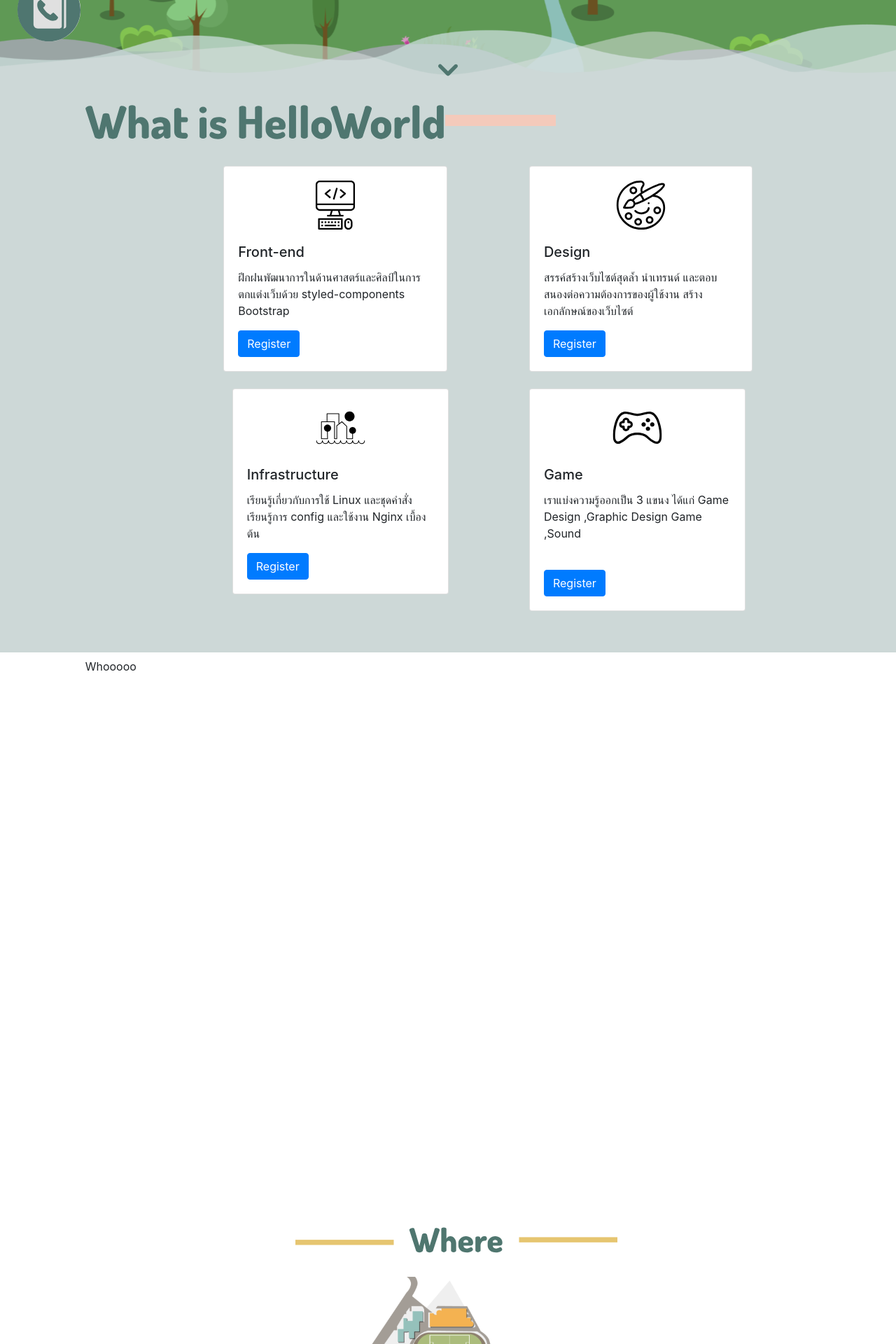
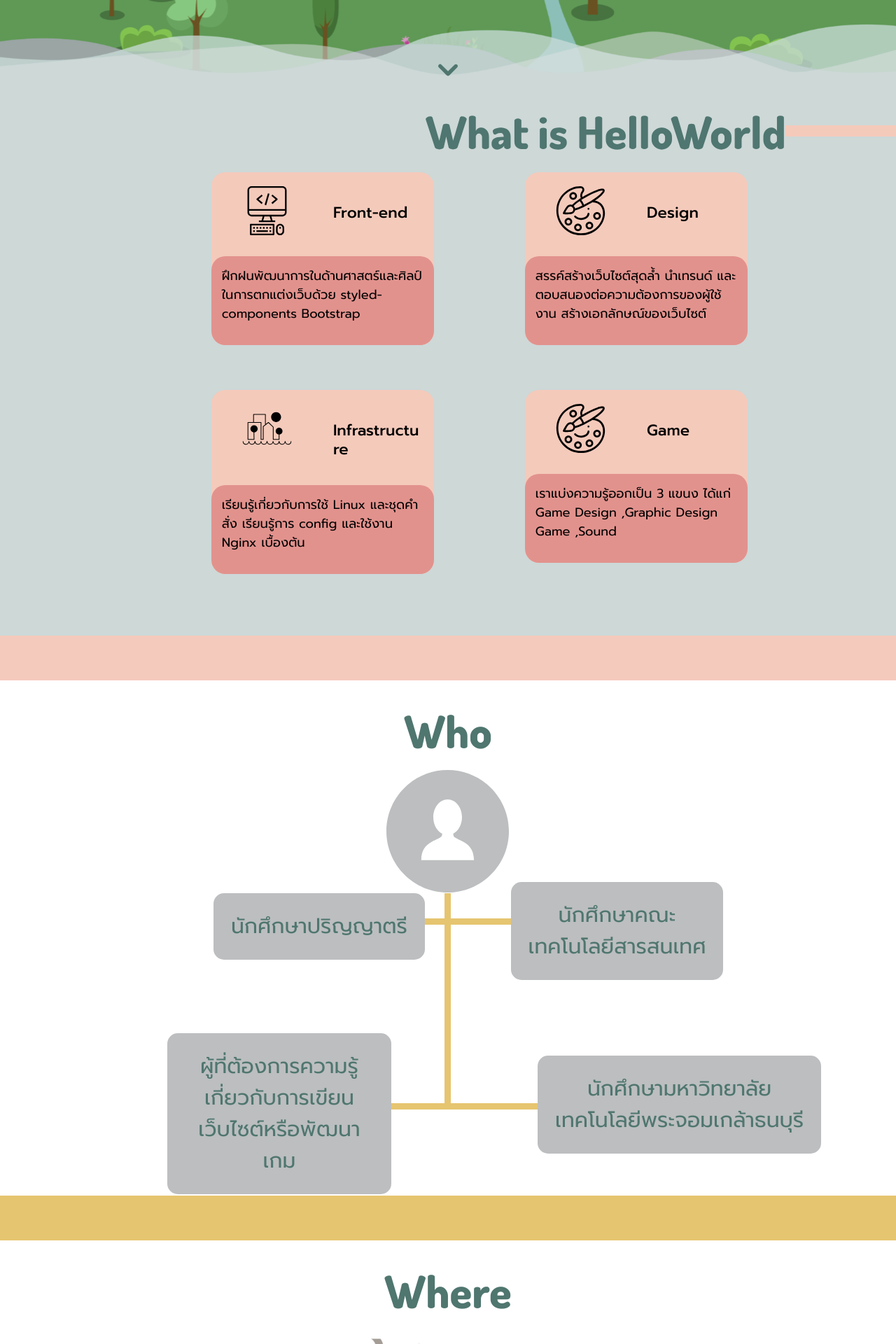
Before and after one commit to suekozuu/hello-otter, a React (Create React App) app: page / in a window 1280 px wide. Shown: the part 660-2580 px from the top of the page at 70% size. Built offline with nearby package versions, Linux system fonts and the light colour scheme.

Commit message:
All page (99.9%)

```diff
--- a/src/Component/Contact/Contact.js
+++ b/src/Component/Contact/Contact.js
@@ -39,9 +39,9 @@
 const Address = styled.div`
     background-color: #4F766F;
     border-radius: 15px;
-    padding-left: 30px;
-    width: 50%;
-    height: 22%;
+    padding: 10px;
+    width: auto;
+    height: auto;
     top: 80%;
     position: absolute;
     transform: translate(-50%, -50%);
@@ -49,13 +49,13 @@
 `
 const Span = styled.span`
     font-family: 'Dosis', sans-serif;
-    font-size: 48px;
+    font-size: 46px;
     color: #FFF;
     font-weight: 600;
 `
 const SpanContent = styled.div`
     font-family: 'Dosis', sans-serif;
-    font-size: 36px;
+    font-size: 28px;
     text-align: center;
     color: #FFF;
     font-weight: 600;
@@ -67,7 +67,7 @@
     padding-top: 35px;
 `
 const Div = styled.div`
-    margin-bottom: 30px;
+    margin-bottom: 10px;
 `
 
 const Contact =()=>(
@@ -85,7 +85,7 @@
             <Div className="row">
             <img className="col-2 offset-sm-1" src="./images/Contact/twitter.svg"/>
             <span className="col-sm-8 offset-sm-1">
-                HelloOtter 2019
+                HelloOtter_2019
             </span>
             </Div>
             <Div className="row">
@@ -97,9 +97,9 @@
             </Content>
 
 
-            <Address>
-                <Span>KMUTT</Span>
-                <Img src='./images/Contact/White.svg'/>
+            <Address className="col-sm-6">
+                <Span className="col-sm-4">KMUTT</Span>
+                <Img src='./images/Contact/White.svg' className="col-sm-8"/>
                 <br/>
                 <SpanContent>
                     126 Pracha Uthid Rd, Khwaeng Bang Mod, <br/>Khet Thung Kru, Bangkok 10140
--- a/src/Component/Landing/Navbar.js
+++ b/src/Component/Landing/Navbar.js
@@ -12,7 +12,7 @@
 
 const Icon = styled.img`
     margin: 13%;
-    height: 70%;
+    height: 70px;
     // width: 70%;
     display: inline;
     &:hover{
--- a/src/Component/What/What.js
+++ b/src/Component/What/What.js
@@ -8,77 +8,120 @@
     top: 99%;
     background-color: #cdd8d7;
 `
-const CardDiv = styled.div`
+const ImgTitle = styled.img`
     position: absolute;
-    width: auto;
-    height: 700px;
+    right: 0%;
+    margin-top: 15px;
 `
 const Img = styled.img`
     margin-top: 20px;
 `
+const BigDiv = styled.div`
+    position: absolute;
+    margin: 6%;
+`
+
+const H5 = styled.h5`
+    margin-top: 45px;
+    font-family: 'Prompt', sans-serif;
+    color: #000;
+    font-size: 22px;
+`
+const Text = styled.p`
+    font-family: 'Prompt', sans-serif;
+    color: #000;
+    font-size: 18px;
+    padding: 15px;
+`
+const Div = styled.div`
+    border-radius: 20px;
+    background-color: #F4CABB;
+    border: none;
+`
+const Div2 = styled.div`
+    border-radius: 20px;
+    background-color: #E2928D;
+    border: none;
+    margin-top: 30px;
+`
+const Div3 = styled.div`
+    background-color: transparent;
+    border: none;
+`
+
 
 const What = () => (
     <div>
-
         <a name="What">
-                <WhatDiv><div className="col-sm-11 offset-sm-1">
-                    <img src="./images/what/Group.svg"/>
+            <WhatDiv>
                 <div className="col-sm-11 offset-sm-1">
+                <ImgTitle src="./images/what/Group.svg" />
+                <BigDiv className="col-sm-11 offset-sm-1">
                     <div className="row">
                         <div className="col-sm-4 offset-sm-1">
                             <br></br>
-                                <div className="card">
+                            <Div3 className="card">
+                                <Div3 className="card-body">
+                                    <Div className="row">
+                                        <Img className="col-6" margin-top="20px" src="./images/what/frontend.svg" width="70px" height="70px" />
+                                        <H5 className="col-6">Front-end</H5>
+                                        <Div2><Text class="card-text">ฝึกฝนพัฒนาการในด้านศาสตร์และศิลป์ในการตกแต่งเว็บด้วย styled-components Bootstrap</Text>
+                                        </Div2>
+                                    </Div>
+                                </Div3>
+                            </Div3>
+                        </div>
 
-                                    <Img className="card-img-top" margin-top="20px" src="./images/what/frontend.svg" width="70px" height="70px" />
-                                    <div className="card-body">
-                                        <h5 class="card-title">Front-end</h5>
-                                        <p class="card-text">ฝึกฝนพัฒนาการในด้านศาสตร์และศิลป์ในการตกแต่งเว็บด้วย styled-components Bootstrap </p>
-                                        <a href="#" class="btn btn-primary">Register</a>
-                                    </div>
-                                </div>
-                            </div>
                         <div className="col-sm-4 offset-sm-1">
                             <br></br>
-                                <div className="card">
-                                    <Img className="card-img-top" src="./images/what/design.svg" width="70px" height="70px" />
-                                    <div className="card-body">
-                                        <h5 class="card-title">Design</h5>
-                                        <p class="card-text">สรรค์สร้างเว็บไซต์สุดล้ำ นำเทรนด์ และตอบสนองต่อความต้องการของผู้ใช้งาน สร้างเอกลักษณ์ของเว็บไซต์</p>
-                                        <a href="#" class="btn btn-primary">Register</a>
-                                    </div>
-                                </div>
+                            <Div3 className="card">
+
+                                <Div3 className="card-body">
+                                    <Div className="row">
+                                        <Img className="col-6" margin-top="20px" src="./images/what/design.svg" width="70px" height="70px" />
+                                        <H5 className="col-6">Design</H5>
+                                        <Div2><Text class="card-text">สรรค์สร้างเว็บไซต์สุดล้ำ นำเทรนด์ และตอบสนองต่อความต้องการของผู้ใช้งาน สร้างเอกลักษณ์ของเว็บไซต์</Text>
+                                        </Div2>
+                                    </Div>
+                                </Div3>
+                            </Div3>
                         </div>
                     </div>
 
-                        <div className="col-sm-12">
                     <div className="row">
                         <div className="col-sm-4 offset-sm-1">
                             <br></br>
-                                    <div className="card">
-                                        <Img className="card-img-top" src="./images/what/infrastructor.svg" width="70px" height="70px" />
-                                        <div className="card-body">
-                                            <h5 class="card-title">Infrastructure</h5>
-                                            <p class="card-text">เรียนรู้เกี่ยวกับการใช้ Linux และชุดคำสั่ง เรียนรู้การ config และใช้งาน Nginx เบื้องต้น</p>
-                                            <a href="#" class="btn btn-primary">Register</a>
+                            <Div3 className="card">
+
+                                <Div3 className="card-body">
+                                    <Div className="row">
+                                        <Img className="col-6" margin-top="20px" src="./images/what/infrastructor.svg" width="70px" height="70px" />
+                                        <H5 className="col-6">Infrastructure</H5>
+                                        <Div2><Text class="card-text">เรียนรู้เกี่ยวกับการใช้ Linux และชุดคำสั่ง เรียนรู้การ config และใช้งาน Nginx เบื้องต้น</Text>
+                                        </Div2>
+                                    </Div>
+                                </Div3>
+                            </Div3>
+                        </div>
+
+                        <div className="col-sm-4 offset-sm-1">
+                            <br></br>
+                            <Div3 className="card">
+
+                                <Div3 className="card-body">
+                                    <Div className="row">
+                                        <Img className="col-6" margin-top="20px" src="./images/what/design.svg" width="70px" height="70px" />
+                                        <H5 className="col-6">Game</H5>
+                                        <Div2><Text class="card-text">เราแบ่งความรู้ออกเป็น 3 แขนง ได้แก่ Game Design ,Graphic Design Game ,Sound</Text>
+                                        </Div2>
+                                    </Div>
+                                </Div3>
+                            </Div3>
                         </div>
                     </div>
+                </BigDiv>
             </div>
-                                <div className="col-sm-4 offset-sm-1">
-                                    <br></br>
-                                    <div className="card">
-                                        <Img className="card-img-top" src="./images/what/game.svg" width="70px" height="70px" />
-                                        <div className="card-body">
-                                            <h5 class="card-title">Game</h5>
-                                            <p class="card-text">เราแบ่งความรู้ออกเป็น 3 แขนง ได้แก่ Game Design ,Graphic Design Game ,Sound</p>
-                                            <br></br>
-                                            <a href="#" class="btn btn-primary">Register</a>
-                                        </div>
-                                    </div>
-                                </div>
-                            </div>
-                        </div>
-                    </div>
-                </div></WhatDiv>
+            </WhatDiv>
         </a>
 
     </div>
--- a/src/Component/When/When.js
+++ b/src/Component/When/When.js
@@ -1,5 +1,5 @@
-import React from 'react' ;
-import styled from 'styled-components' ;
+import React from 'react';
+import styled from 'styled-components';
 
 const WhenDiv = styled.div`
     position: absolute;
@@ -7,76 +7,86 @@
     height: 100%;
     top: 400%;
 `
-const TitleText = styled.div`
+const Title = styled.div`
+    font-family: 'Dosis', sans-serif;
+    font-size: 64px;
+    font-weight: 900;
+    color: #E2928D;
+    left: 50%;
+    top: 7%;
+    transform: translate(-50%, 0%);
+    position: absolute;
+`
+
+const Div = styled.div`
+    position: absolute;
+    top: 50%;
+    left: 50%;
+    transform: translate(-50%, -50%);
+    width: 70%;
+`
+
+const Img = styled.img`
+    width: 13%;
+`
+const Text = styled.div`
+    font-family: 'Prompt', sans-serif;
+    color: #E2928D;
+    font-size: 28px;
+    font-weight: 600;
+    text-align: center;
+`
+const Text2 = styled.div`
+    font-family: 'Prompt', sans-serif;
+    color: #4F766F;
+    font-size: 20px;
+    font-weight: 600;
     text-align: center;
 `
 
-const ImgTimeline = styled.img`
-    margin-left: 330px;
-
-`
-const Img = styled.img`
-    margin-left: 63px;
-
-`
-const Img2 = styled.img`
-    margin-left: 30px;
-
-`
-const Img3 = styled.img`
-    margin-left: 99px;
-
-`
-const Img4 = styled.img`
-    margin-left: 65px;
-
-`
-const Img5 = styled.img`
-    margin-left: 18px;
-
-`
-const Img6 = styled.img`
-    margin-left: 130px;
-
-`
-
-const When =()=>(
+const When = () => (
     <div>
         <a name="When">
-        <WhenDiv className="col-sm-11 offset-sm-1">
-          <ImgTimeline src='./images/when/Timeline.svg' whidth = '200' height = '55'/>
-          <br></br>
-          <br></br>
-          <br></br>
-          <br></br>
-          <br></br>
-          <br></br>
+            <WhenDiv>
+                <Div>
+                    <div className="row">
+                        <div className="col-sm-12">
+                            <div className="col-sm-11 offset-sm-1">
+                                <Img src='./images/when/T1.1.svg' className="col-sm-2" />
+                                <Img src='./images/when/line1.svg' className="col-sm-2"/>
+                                <Img src='./images/when/T2.1.svg' className="col-sm-2" />
+                                <Img src='./images/when/line1.svg' className="col-sm-2" />
+                                <Img src='./images/when/T3.1.svg' className="col-sm-2" />
+                                <Img src='./images/when/line1.svg' className="col-sm-2" />
+                                <Img src='./images/when/T4.1.svg' className="col-sm-2" />
+                            </div>
+                        </div>
+                    </div>
 
-          <Img src='./images/when/T1.1.svg' whidth = '200' height = '70'/>
-          <Img src='./images/when/line1.svg' whidth = '10' height = '8'/>
-          <Img src='./images/when/T2.1.svg' whidth = '200' height = '70'/>
-          <Img src='./images/when/line1.svg' whidth = '10' height = '8'/>
-          <Img src='./images/when/T3.1.svg' whidth = '200' height = '70'/>
-          <Img src='./images/when/line1.svg' whidth = '10' height = '8'/>
-          <Img src='./images/when/T4.1.svg' whidth = '200' height = '70'/>
-          <br></br>
+                    <div className="row">
+                        <div className="col-sm-12">
+                            <Text className="col-sm-12">
+                                <span className="col-sm-2">เปิดรับสมัคร</span>
+                                <span className="col-sm-2 offset-sm-1">ปิดรับสมัคร</span>
+                                <span className="col-sm-2 offset-sm-1">ประกาศผล</span>
+                                <span className="col-sm-2 offset-sm-1">วันกิจกรรม</span>
+                        </Text>
+                        </div>
+                    </div>
 
-          <Img2 src='./images/when/T1.2.svg' whidth = '10' height = '20'/>
-          <Img3 src='./images/when/T2.2.svg' whidth = '10' height = '20'className="col-3"/>
-          <Img2 src='./images/when/T3.2.svg' whidth = '10' height = '20'className="col-3"/>
-          <Img4 src='./images/when/T4.2.svg' whidth = '10' height = '20'className="col-2"/>
-          <br></br>
-
-          <Img5 src='./images/when/T1.3.svg' whidth = '200' height = '15'/>
-          <Img6 src='./images/when/T2.3.svg' whidth = '200' height = '20'className="col-2"/>
-          <Img6 src='./images/when/T3.3.svg' whidth = '200' height = '20'className="col-2"/>
-          <Img3 src='./images/when/T4.3.svg' whidth = '200' height = '35'className="col-2"/>
-
-
-
-
-
-        </WhenDiv>
+                    <div className="row">
+                        <div className="col-sm-12">
+                            <Text2 className="col-sm-12">
+                                <span className="col-sm-2">20 กันยายน 2562</span>
+                                <span className="col-sm-2 offset-sm-1">1 ตุลาคม 2562</span>
+                                <span className="col-sm-2 offset-sm-1">8 ตุลาคม 2562</span>
+                                <span className="col-sm-2 offset-sm-1">15 ตุลาคม 2562</span>
+                        </Text2>
+                        </div>
+                    </div>
+                </Div>
+                <Title>Timeline</Title>
+            </WhenDiv>
 
         </a>
     </div>
--- a/src/Component/Where/Where.js
+++ b/src/Component/Where/Where.js
@@ -8,19 +8,42 @@
     top: 300%;
 `
 
-const TitleText = styled.div`
+const Text = styled.div`
     text-align: center;
-    color:#a6a6a6
+    color:#a6a6a6;
+    font-family: 'Prompt', sans-serif;
+    font-size: 24px;
+    margin: 30px;
+    width: auto;
 `
 
+const Map = styled.div`
+        transform: translate(-50%, -50%);
+        left: 50%;
+        top: 54%;
+        position: absolute;
+        margin-top: 2%;
+`
 const Img = styled.img`
-    margin-left: 300px;
+        margin-top: 2%;
+`
 
+const WhereBar = styled.div`
+    position: absolute;
+    width: 100%;
+    height: 8%
+    top: 396%;
+    background: #E2928D;
 `
-const Img2 = styled.img`
-    margin-bottom: 100px;
-    margin-left: 200px;
-
+const Title = styled.div`
+    font-family: 'Dosis', sans-serif;
+    font-size: 64px;
+    font-weight: 900;
+    color: #4F766F;
+    left: 50%;
+    top: 7%;
+    transform: translate(-50%, 0%);
+    position: absolute;
 `
 
 const Where =()=>(
@@ -28,22 +51,14 @@
 
         <a name="Where">
 
-        <WhereDiv className="col-sm-11 offset-sm-1">
-          <Img src='./images/where/Where.svg' whidth = '150' height = '60'/>
-        <br></br>
-        <br></br>
-        <Img src='./images/where/3.svg' whidth = '1000' height = '400'/>
-        <br></br>
-        <br></br>
-        <TitleText><h6>*** อาคารเรียนรวม 2 ***</h6></TitleText>
-
-
-
-
-
-
+        <WhereDiv>
+            <Map>
+                <Img src='./images/where/3.svg' height="450px"/>
+                <Text>ชั้น 3 อาคารเรียนรวม 2 (CB2)<br/> และตึกคณะเทคโนโลยีสารสนเทศ (SIT)</Text>
+            </Map>
+            <Title>Where</Title>
         </WhereDiv>
-
+        <WhereBar/>
         </a>
     </div>
 
--- a/src/Component/Who/Who.js
+++ b/src/Component/Who/Who.js
@@ -8,12 +8,118 @@
     top: 200%;
 `
 
+const Img = styled.img`
+    position: absolute;
+    top: 20%;
+    left: 50%;
+    transform: translate(-50%, 0%);
+`
+
+const ToWhereBar = styled.div`
+    position: absolute;
+    width: 100%;
+    height: 8%
+    top: 296%;
+    background: #E6C570;
+`
+const WhoBar = styled.div`
+    position: absolute;
+    width: 100%;
+    height: 8%
+    top: 196%;
+    background: #F4CABC;
+`
+const Title = styled.div`
+    font-family: 'Dosis', sans-serif;
+    font-size: 64px;
+    font-weight: 900;
+    color: #4F766F;
+    left: 50%;
+    top: 7%;
+    transform: translate(-50%, 0%);
+    position: absolute;
+`
+
+const ContentText1 = styled.div`
+    position: absolute;
+    padding: 25px;
+    background-color: #BCBEBF;
+    width: auto;
+    font-family: 'Prompt', sans-serif;
+    color: #4F766F;
+    font-size: 30px;
+    border-radius: 15px;
+    top: 42%;
+    // left: 5%;
+    text-align: center;
+`
+
+const ContentText2 = styled.div`
+    position: absolute;
+    padding: 25px;
+    background-color: #BCBEBF;
+    width: auto;
+    font-family: 'Prompt', sans-serif;
+    color: #4F766F;
+    font-size: 30px;
+    border-radius: 15px;
+    top: 40%;
+    left: 7%;
+    text-align: center;
+`
+const ContentText3 = styled.div`
+    position: absolute;
+    padding: 25px;
+    background-color: #BCBEBF;
+    width: auto;
+    font-family: 'Prompt', sans-serif;
+    color: #4F766F;
+    font-size: 30px;
+    border-radius: 15px;
+    top: 67%;
+    left: 2%;
+    text-align: center;
+`
+const ContentText4 = styled.div`
+    position: absolute;
+    padding: 25px;
+    background-color: #BCBEBF;
+    width: auto;
+    font-family: 'Prompt', sans-serif;
+    color: #4F766F;
+    font-size: 30px;
+    border-radius: 15px;
+    top: 71%;
+    left: 10%;
+    text-align: center;
+`
+
+
 const Who =()=>(
     <div>
+        <WhoBar/>
         <a name="Who">
-        <WhoDiv className="col-sm-11 offset-sm-1">
-            Whooooo
+        <WhoDiv>
+            <Title>Who</Title>
+            <Img src="./images/Who/person.svg"/>
+            <div className="row">
+            <ContentText1 className="col-sm-3 offset-sm-3">
+                นักศึกษาปริญญาตรี
+            </ContentText1>
+            <ContentText2 className="col-sm-3 offset-sm-6">
+                นักศึกษาคณะ<br/>เทคโนโลยีสารสนเทศ
+            </ContentText2>
+            </div>
+            <div className="row">
+            <ContentText3 className="col-sm-3 offset-sm-2">
+                ผู้ที่ต้องการความรู้<br/>เกี่ยวกับการเขียน<br/>เว็บไซต์หรือพัฒนาเกม
+            </ContentText3>
+            <ContentText4 className="col-sm-4 offset-sm-6">
+                นักศึกษามหาวิทยาลัย<br/>เทคโนโลยีพระจอมเกล้าธนบุรี
+            </ContentText4>
+            </div>
         </WhoDiv>
+        <ToWhereBar/>
         </a>
     </div>
 
```
Also changed, not shown: public/images/Who/person.svg (added). Lines whose indentation alone changed are shown as unchanged.
